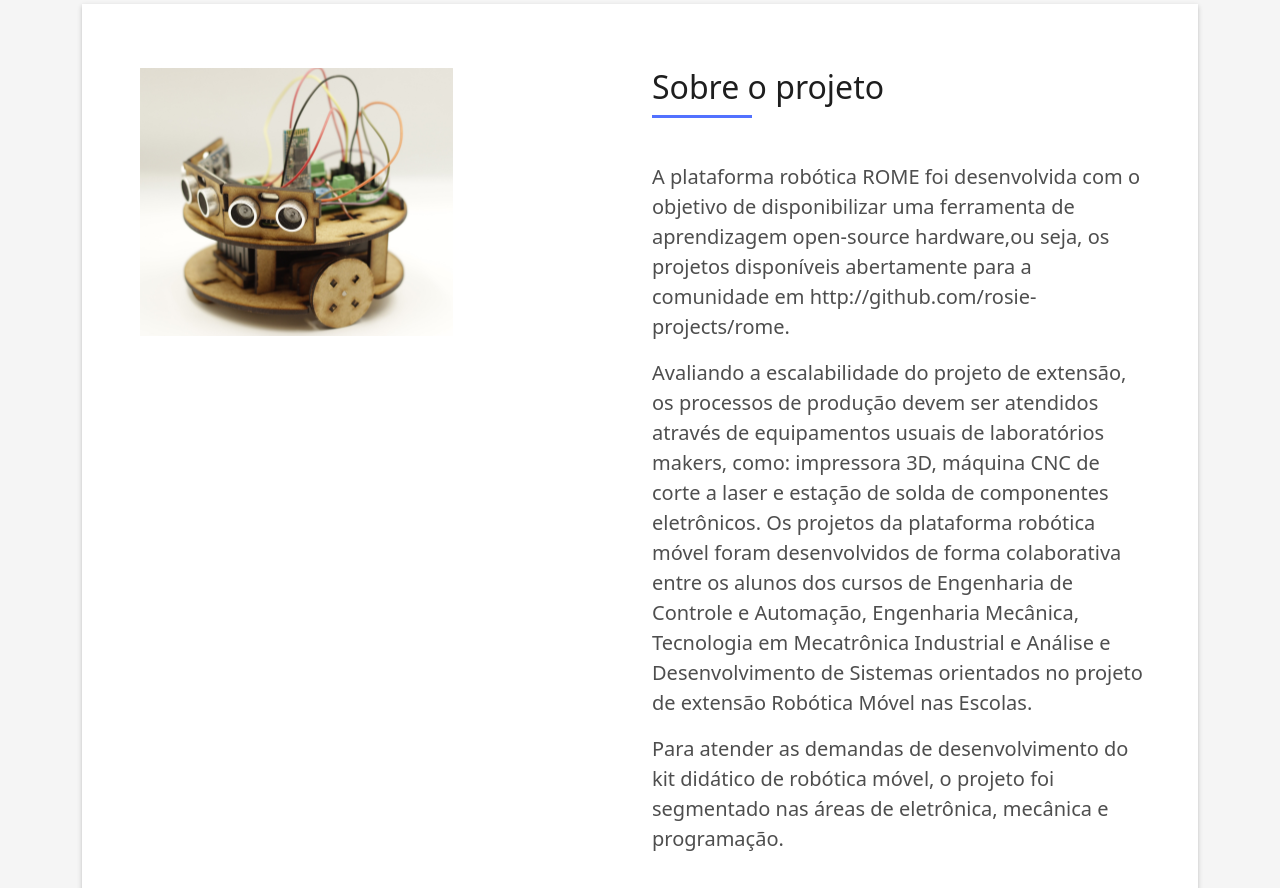
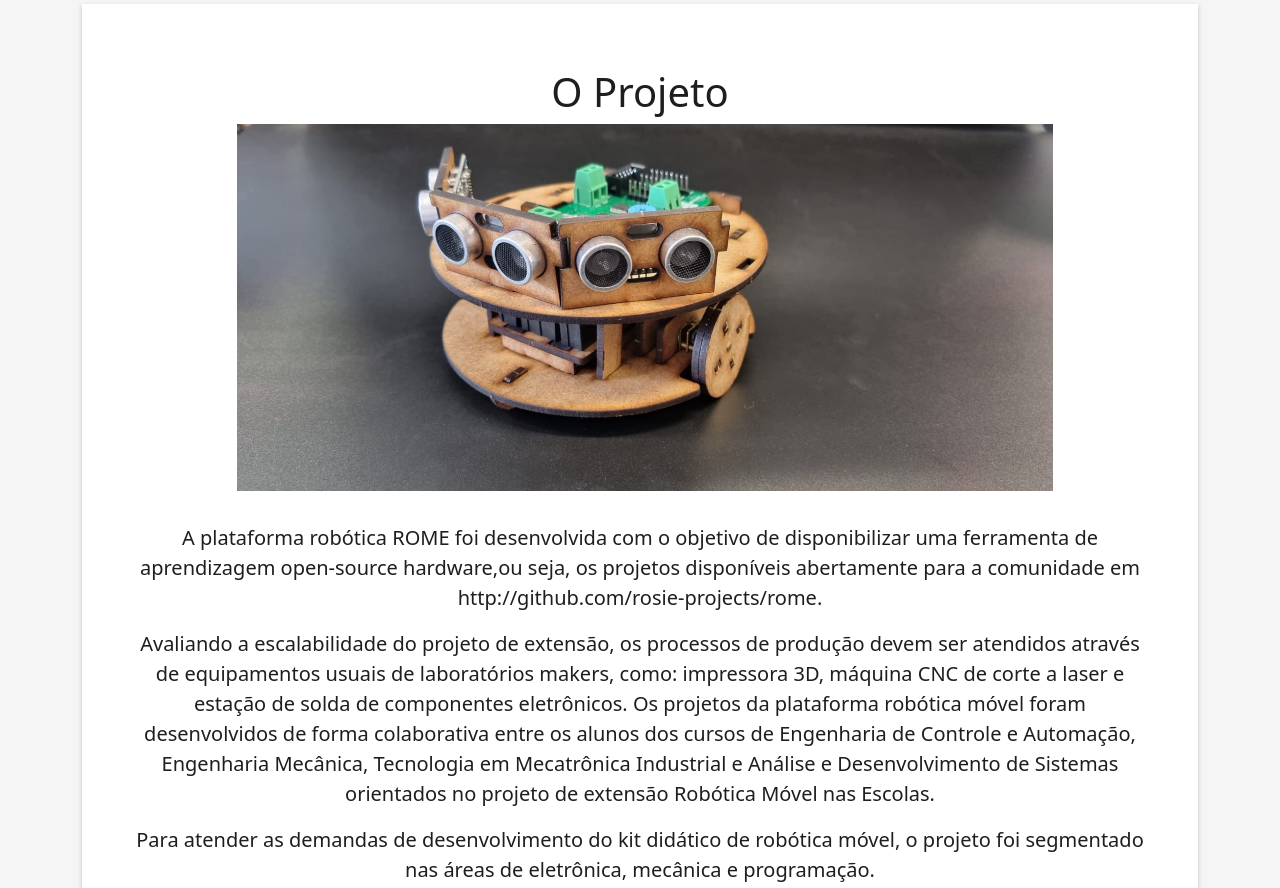
Before and after one commit to Constanntine001/TRAB_INOVACAO_SITE, a plain HTML site: page index.html in a window 1280 px wide. Shown: the part 860-1748 px from the top of the page. Drawn offline with Linux system fonts and the light colour scheme.

Commit message:
Imagem nova e mudança na aba "O Projeto"

```diff
--- a/index.html
+++ b/index.html
@@ -80,25 +80,16 @@
       <div class="container">
         <div class="row">
           <div class="col-sm-12">
+            <div class="col-md-12">
               <div class="box-shadow-full">
-              <div class="row">
-                <div class="col-md-6">
-                  <div class="row">
+                <h1 class="text-center">O Projeto</h1>
+                <div class="thumbnail text-center">
+                  <a href="assets/img/ROME.png">
                     <div class="about-img">
-                    <img src="assets/img/ROME.png" >
+                      <img src="assets/img/ROME - BASE MONTADA.jpeg" alt="Lights" style="width:80%">
                     </div>
-                  </div>
-                </div>
-                <div class="col-md-6">
-                  <div class="row">
-                    <div class="title-box-2">
-                      <h5 class="title-left">
-                        Sobre o projeto
-                      </h5>
-                    </div>
-                    <p class="lead">
-                      A plataforma robótica ROME foi desenvolvida com o objetivo de disponibilizar uma ferramenta de aprendizagem open-source hardware,ou seja, os projetos disponíveis abertamente para a comunidade em http://github.com/rosie-projects/rome.
-                    </p>
+                    <div class="caption">
+                      <p class="lead"> A plataforma robótica ROME foi desenvolvida com o objetivo de disponibilizar uma ferramenta de aprendizagem open-source hardware,ou seja, os projetos disponíveis abertamente para a comunidade em http://github.com/rosie-projects/rome.</p>
                       <p class="lead">
                         Avaliando a escalabilidade do projeto de extensão, os processos de produção devem ser atendidos através de equipamentos usuais de laboratórios makers, como: impressora 3D, máquina CNC de corte a laser e estação de solda de componentes eletrônicos. Os projetos da plataforma robótica móvel foram desenvolvidos de forma colaborativa entre os alunos dos cursos de Engenharia de Controle e Automação, Engenharia Mecânica, Tecnologia em Mecatrônica Industrial e Análise e Desenvolvimento de Sistemas orientados no projeto de extensão Robótica Móvel nas Escolas.
                       </p>
@@ -106,11 +97,10 @@
                         Para atender as demandas de desenvolvimento do kit didático de robótica móvel, o projeto foi segmentado nas áreas de eletrônica, mecânica e programação.
                       </p>
                     </div>
-                    <div class="col-sm-6 col-md-5">
-
+                  </a>
                 </div>
                 </div>
-                  </div>
+
             </div>
 
             </div>
```
Also changed, not shown: assets/img/ROME - BASE MONTADA.jpeg (added). Lines whose indentation alone changed are shown as unchanged.
